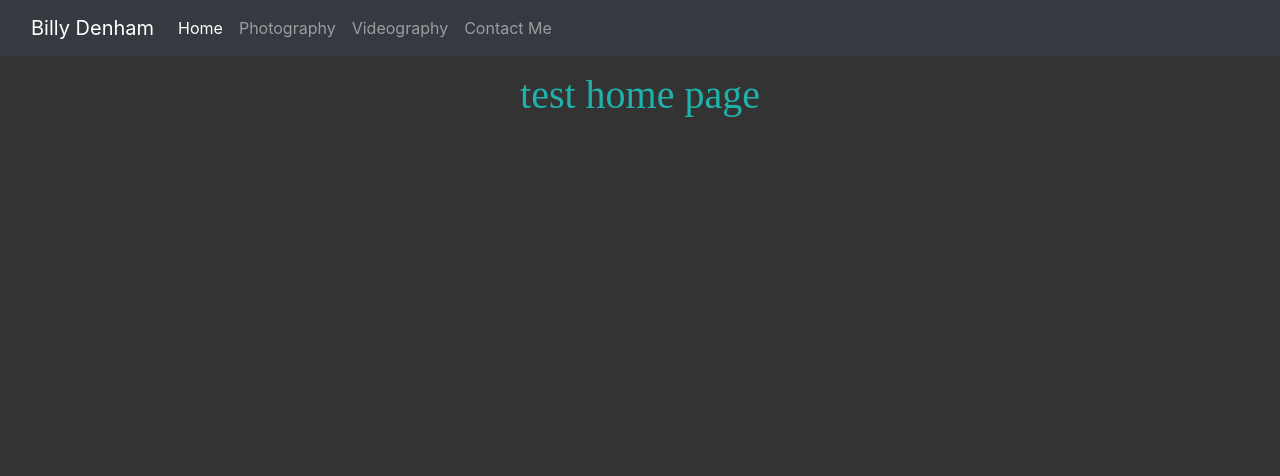
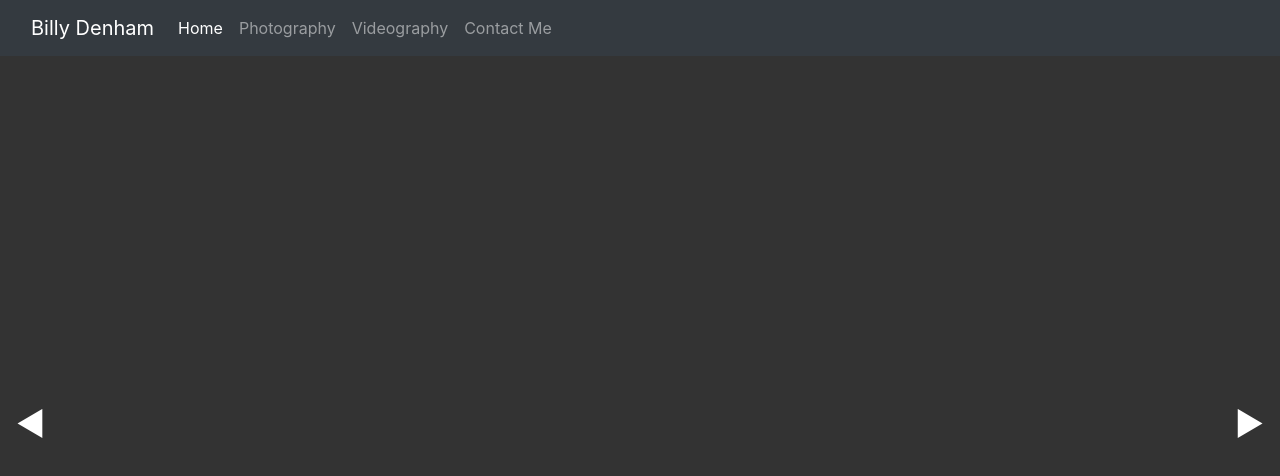
Before and after one commit to GeorgeDiNicola/serverless-photography-website, a React (Create React App) app in the folder static/: page /Home in a window 1280 px wide. Shown: the top 476 px of the page. Built offline with nearby package versions, Linux system fonts and the light colour scheme.

Commit message:
a lot of progress on the home page carousel

```diff
--- /dev/null
+++ b/static/src/components/Arrow.jsx
@@ -0,0 +1,11 @@
+import React, { Component } from 'react';
+import "../css/carousel.css";
+
+const Arrow = ({ direction, clickFunction, glyph }) => (
+  <div
+    className={ `slide-arrow ${direction}` }
+    onClick={ clickFunction }>
+    { glyph }
+  </div>
+);
+export default Arrow;
--- /dev/null
+++ b/static/src/components/Carousel.jsx
@@ -0,0 +1,69 @@
+import React, { Component } from 'react';
+import ImageSlide from './ImageSlide';
+import Arrow from './Arrow';
+import "../css/carousel.css";
+
+var imgUrls = ["../images/1.jpg", "../images/2.jpg"];
+
+export default class Carousel extends React.Component {
+  constructor (props) {
+    super(props);
+
+    this.state = {
+      currentImageIndex: 0
+    };
+
+    this.nextSlide = this.nextSlide.bind(this);
+    this.previousSlide = this.previousSlide.bind(this);
+  }
+
+  importAll(r) {
+    return r.keys().map(r);
+  }
+
+  //componentWillMount() {
+  //  imgUrls = this.importAll(require.context('../images/', false, /\.(png|jpe?g|svg)$/));
+  //}
+
+  previousSlide () {
+    const lastIndex = imgUrls.length - 1;
+    const { currentImageIndex } = this.state;
+    const shouldResetIndex = currentImageIndex === 0;
+    const index =  shouldResetIndex ? lastIndex : currentImageIndex - 1;
+
+    this.setState({
+      currentImageIndex: index
+    });
+  }
+
+  nextSlide () {
+    const lastIndex = imgUrls.length - 1;
+    const { currentImageIndex } = this.state;
+    const shouldResetIndex = currentImageIndex === lastIndex;
+    const index =  shouldResetIndex ? 0 : currentImageIndex + 1;
+
+    this.setState({
+      currentImageIndex: index
+    });
+  }
+
+  render () {
+    return (
+      <div className="carousel">
+        <Arrow
+          direction="left"
+          clickFunction={ this.previousSlide }
+          glyph="&#9664;"
+        />
+
+        <ImageSlide url={ imgUrls[this.state.currentImageIndex] } />
+
+        <Arrow
+          direction="right"
+          clickFunction={ this.nextSlide }
+          glyph="&#9654;"
+        />
+      </div>
+    );
+  }
+}
--- a/static/src/components/Home.jsx
+++ b/static/src/components/Home.jsx
@@ -1,10 +1,15 @@
 import React, { Component } from 'react';
+import Carousel from './Carousel.jsx';
+import "../css/carousel.css";
 
 export default class Home extends Component {
 
 	render() {
-		return (
-		  <h1>test home page</h1>
-		)
-	}
+
+	  return (
+	    <div id="container">
+	    <Carousel />
+        </div>
+	  )
+    }
 }
--- /dev/null
+++ b/static/src/components/ImageSlide.jsx
@@ -0,0 +1,17 @@
+import React, { Component } from 'react';
+import "../css/carousel.css";
+
+const ImageSlide = ({ url }) => {
+  console.log(url);
+
+  const styles = {
+    backgroundImage: `url(${url})`,
+    backgroundSize: 'cover',
+    backgroundPosition: 'center'
+  };
+
+  return (
+    <div className="image-slide" style={styles}></div>
+  );
+};
+export default ImageSlide;
--- a/static/src/components/Photo.jsx
+++ b/static/src/components/Photo.jsx
@@ -13,7 +13,6 @@ export default class Photo extends Component {
         this.setState({dimensions:{height:img.naturalHeight,
                                    width:img.naturalWidth}});
     }
-
 
 	render() {
 
--- a/static/src/components/Photography.jsx
+++ b/static/src/components/Photography.jsx
@@ -1,7 +1,7 @@
 import React, { Component } from 'react';
 import Photo from './Photo';
 
-var listOfImages =[];
+var listOfImages = [];
 
 export default class Photography extends Component {
 
--- /dev/null
+++ b/static/src/css/carousel.css
@@ -0,0 +1,29 @@
+html, body, #container, .carousel {
+	height:100%;
+	margin: 0;
+	width: 100%;
+}
+
+$theme-blue: #14B6D4;
+
+.image-slide {
+	height: 100%;
+	width: 100%;
+	transition: background-image .3s ease-in-out;
+}
+
+.slide-arrow {
+	color: white;
+	cursor: pointer;
+	font-size: 2rem;
+	position: fixed;
+	top: 50%;
+}
+
+.slide-arrow.right {
+	right: 1rem;
+}
+
+.slide-arrow.left {
+	left: 1rem;
+}
```
